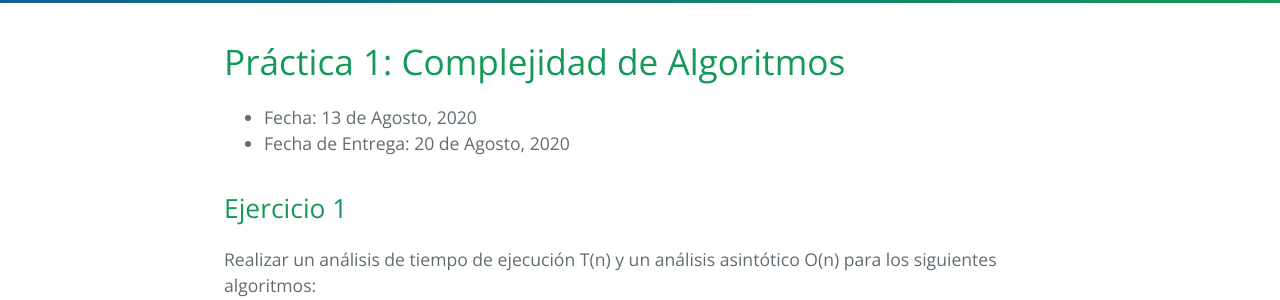
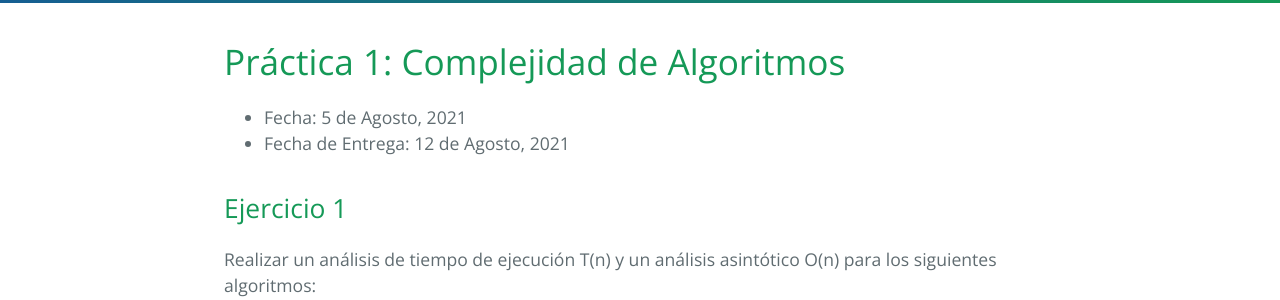
Before and after one commit to FacultadDeIngenieria/anaydis, a Jekyll site: the page built from practice/tp1.md, in a window 1280 px wide. Shown: the part 266-566 px from the top of the page. Built offline with Jekyll 4.4.1, drawn with Linux system fonts in a browser that asks for light colours.

Commit message:
A new year is starting...

```diff
--- a/practice/tp1.md
+++ b/practice/tp1.md
@@ -6,8 +6,8 @@ permalink: /practice/1
 
 # Práctica 1: Complejidad de Algoritmos
 
-* Fecha: 13 de Agosto, 2020
-* Fecha de Entrega: 20 de Agosto, 2020
+* Fecha: 5 de Agosto, 2021
+* Fecha de Entrega: 12 de Agosto, 2021
 
 ## Ejercicio 1
 
```
Also changed, not shown: README.md.
